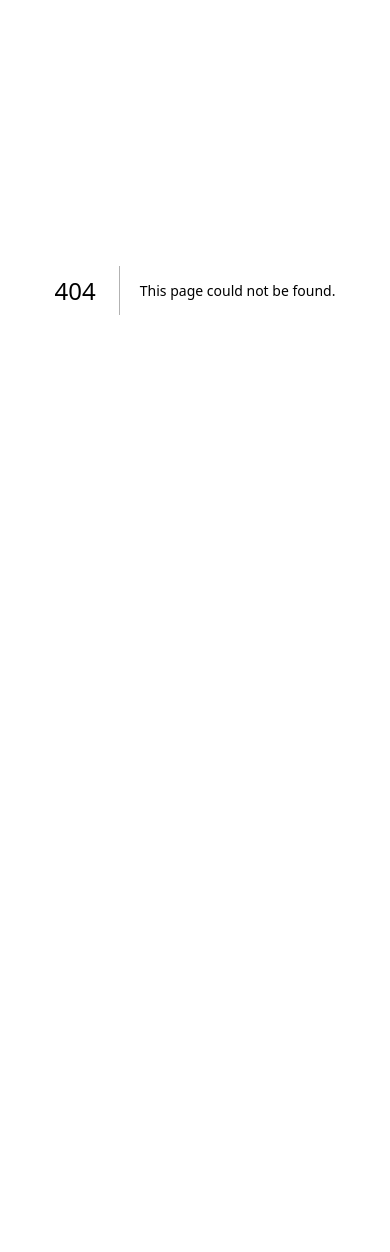
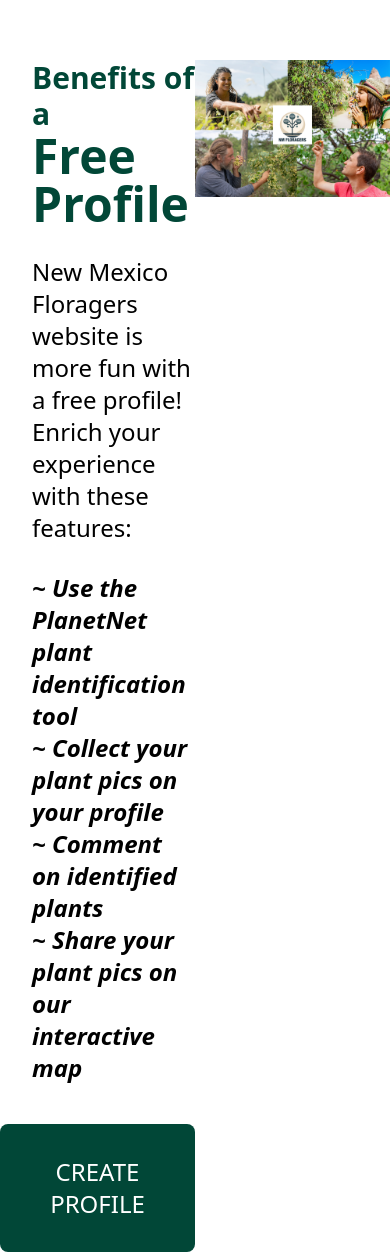
Before and after one commit to DestryU/florager-captstone, a Next.js app in the folder frontend/: page /sign-up in a window 390 px wide. Before the commit this address had no page. Shown: the part 132-1384 px from the top of the page. Before the commit the page ends 844 px from the top, so only its background shows below. Built offline with nearby package versions, Linux system fonts and the light colour scheme.

Commit message:
page is basically done. A few tweaks needed to some spacing for mobile version.

```diff
--- /dev/null
+++ b/frontend/src/app/sign-up/page.tsx
@@ -0,0 +1,35 @@
+'use client'
+
+export default function () {
+
+    return (
+        <>
+            <div className={"container mx-auto grid grid-cols-2"} id={"#sign_up"}>
+                <div>
+                    <h3 className={"text-green-900 md:text-6xl text-3xl font-bold pl-8 pt-48 md:mt-auto"}>Benefits of
+                        a</h3>
+                    <h1 className={"text-green-900 md:text-8xl text-5xl font-bold pl-8 md:mt-auto"}>Free Profile</h1>
+                    <p className={"self-center text-2xl pl-8 pt-7 md:mt-auto"}>
+                        New Mexico Floragers website is more fun with a free profile!</p>
+                    <p className={"self-center text-2xl pl-8 md:mt-auto"}>Enrich your experience with these
+                        features:</p>
+                    <ul className={"sell-it text-2xl text-italic font-bold pl-8 pt-7 md:mt-auto"}>
+                        <li><em>~ Use the PlanetNet plant identification tool</em></li>
+                        <li><em>~ Collect your plant pics on your profile</em></li>
+                        <li><em>~ Comment on identified plants</em></li>
+                        <li><em>~ Share your plant pics on our interactive map</em></li>
+                    </ul>
+                    <button type="button" className="mt-10 md:mt-auto px-12 py-8 text-2xl font-medium text-white bg-green-900
+                    hover:bg-blue-800 focus:ring-4 focus:outline-none focus:ring-blue-300 rounded-lg text-center
+                    dark:bg-blue-600 dark:hover:bg-blue-700 dark:focus:ring-blue-800">CREATE PROFILE
+                    </button>
+                </div>
+                <div className={"container"}>
+                    <img className={"pt-48"} src={"/share.png"} height={1280} width={1080}
+                         alt={"four people foraging"}/>
+
+                </div>
+            </div>
+        </>
+    )
+}
```
Also changed, not shown: frontend/public/share.png (added).
